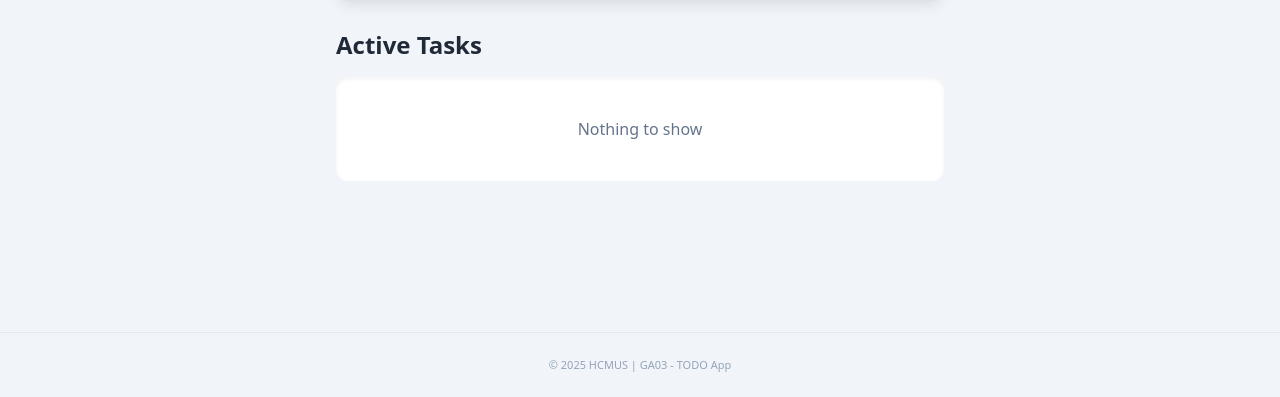
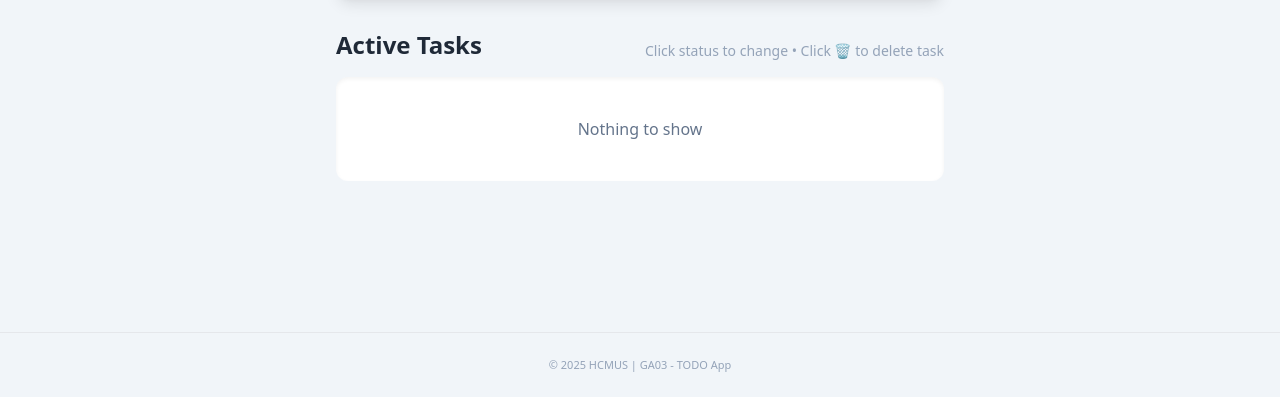
Before and after one commit to Kugoo0807/CSC13008-Group-Assignment-03, a plain HTML site: page index.html in a window 1280 px wide. Shown: the part 403-800 px from the top of the page. Drawn offline with nearby package versions, Linux system fonts and the light colour scheme.

Commit message:
feat(tailwind): thêm hướng dẫn người dùng - active

```diff
--- a/index.html
+++ b/index.html
@@ -64,7 +64,6 @@
 
   <!-- MAIN -->
   <main class="flex-1 w-full max-w-2xl mx-auto p-4 sm:p-6 lg:p-8">
-
     <!-- FORM ADD TASK -->
     <section id="add-form-section" class="mb-8 p-6 bg-white rounded-xl shadow-lg">
       <h2 class="text-2xl font-semibold text-gray-800 mb-4">Add new task</h2>
@@ -102,6 +101,9 @@
         <h2 id="list-title" class="text-2xl font-semibold text-gray-800">
           Task list
         </h2>
+        <p id="task-guide" class="text-sm text-slate-400 text-center mt-2">
+          Task guide
+        </p>
       </div>
 
       <!-- TASK LIST RENDER HERE -->
--- a/main.js
+++ b/main.js
@@ -81,13 +81,14 @@ function restoreTask(taskId) {
 
 // ====== VIEW / RENDER ======
 
-const listTitleEl = document.getElementById("list-title");
-const taskListEl = document.getElementById("task-list");
-const emptyStateEl = document.getElementById("empty-state");
-const addFormSection = document.getElementById("add-form-section");
-const formEl = document.getElementById("task-form");
-const inputTitle = document.getElementById("task-title");
-const inputDeadline = document.getElementById("task-deadline");
+const listTitleEl     = document.getElementById("list-title");
+const taskGuideEl     = document.getElementById("task-guide");
+const taskListEl      = document.getElementById("task-list");
+const emptyStateEl    = document.getElementById("empty-state");
+const addFormSection  = document.getElementById("add-form-section");
+const formEl          = document.getElementById("task-form");
+const inputTitle      = document.getElementById("task-title");
+const inputDeadline   = document.getElementById("task-deadline");
 
 // nav links highlight
 function updateNavActive(route) {
@@ -115,6 +116,8 @@ function formatDeadline(dlStr) {
 
 function renderActive() {
   listTitleEl.textContent = "Active Tasks";
+  taskGuideEl.style.display = "block";
+  taskGuideEl.textContent = "Click status to change • Click 🗑️ to delete task";
   addFormSection.style.display = "block";
   taskListEl.innerHTML = "";
   if (activeTasks.length === 0) {
@@ -273,6 +276,7 @@ function buildTrashItem(task) {
 
 function renderTrash() {
   listTitleEl.textContent = "Trash";
+  taskGuideEl.style.display = "none";
   addFormSection.style.display = "none";   // không thêm task ở Trash
   taskListEl.innerHTML = "";
 
```
